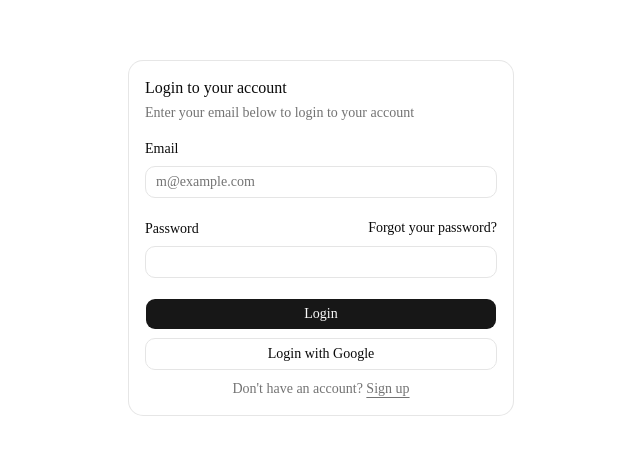
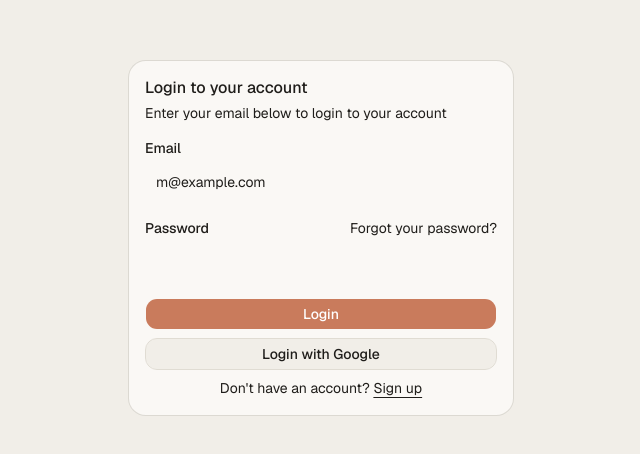
Before and after one commit to lukemaidev/hack24-frontend, a Next.js app: page /login in a window 1280 px wide. Shown: the part 162-616 px from the top of the page, without its empty margins (319-959 px from the left). Built offline with nearby package versions, Linux system fonts and the light colour scheme.

Commit message:
Adding style

```diff
--- a/app/globals.css
+++ b/app/globals.css
@@ -49,82 +49,105 @@
 }
 
 :root {
-  --background: oklch(1 0 0);
-  --foreground: oklch(0.145 0 0);
-  --card: oklch(1 0 0);
-  --card-foreground: oklch(0.145 0 0);
-  --popover: oklch(1 0 0);
-  --popover-foreground: oklch(0.145 0 0);
-  --primary: oklch(0.205 0 0);
-  --primary-foreground: oklch(0.985 0 0);
-  --secondary: oklch(0.97 0 0);
-  --secondary-foreground: oklch(0.205 0 0);
-  --muted: oklch(0.97 0 0);
-  --muted-foreground: oklch(0.556 0 0);
-  --accent: oklch(0.97 0 0);
-  --accent-foreground: oklch(0.205 0 0);
-  --destructive: oklch(0.577 0.245 27.325);
-  --border: oklch(0.922 0 0);
-  --input: oklch(0.922 0 0);
-  --ring: oklch(0.708 0 0);
-  --chart-1: oklch(0.87 0 0);
-  --chart-2: oklch(0.556 0 0);
-  --chart-3: oklch(0.439 0 0);
-  --chart-4: oklch(0.371 0 0);
-  --chart-5: oklch(0.269 0 0);
-  --radius: 0.625rem;
-  --sidebar: oklch(0.985 0 0);
-  --sidebar-foreground: oklch(0.145 0 0);
-  --sidebar-primary: oklch(0.205 0 0);
-  --sidebar-primary-foreground: oklch(0.985 0 0);
-  --sidebar-accent: oklch(0.97 0 0);
-  --sidebar-accent-foreground: oklch(0.205 0 0);
-  --sidebar-border: oklch(0.922 0 0);
-  --sidebar-ring: oklch(0.708 0 0);
+  --font-sans: var(--font-geist-sans), "Plus Jakarta Sans", Inter, sans-serif;
+  --font-serif: "Lora", Georgia, serif;
+  --font-mono: var(--font-geist-mono), "JetBrains Mono", monospace;
+
+  --background: #F1EEE8;
+  --foreground: #1F1D1A;
+  --card: #FAF8F5;
+  --card-foreground: #1F1D1A;
+  --popover: #FAF8F5;
+  --popover-foreground: #1F1D1A;
+  --primary: #C97B5C;
+  --primary-foreground: #FFFFFF;
+  --secondary: #7A8B6F;
+  --secondary-foreground: #FFFFFF;
+  --muted: #6B6760;
+  --muted-foreground: #1F1D1A;
+  --accent: #C97B5C;
+  --accent-foreground: #FFFFFF;
+  --destructive: #B33B2A;
+  --border: #E0DCD3;
+  --input: #FAF8F5;
+  --ring: #7A8B6F;
+  --chart-1: #C97B5C;
+  --chart-2: #7A8B6F;
+  --chart-3: #3D4A5C;
+  --chart-4: #E8E4DC;
+  --chart-5: #F1EEE8;
+  --radius: 0.75rem;
+  --sidebar: #FAF8F5;
+  --sidebar-foreground: #1F1D1A;
+  --sidebar-primary: #7A8B6F;
+  --sidebar-primary-foreground: #FFFFFF;
+  --sidebar-accent: #C97B5C;
+  --sidebar-accent-foreground: #FFFFFF;
+  --sidebar-border: #E0DCD3;
+  --sidebar-ring: #7A8B6F;
 }
 
 .dark {
-  --background: oklch(0.145 0 0);
-  --foreground: oklch(0.985 0 0);
-  --card: oklch(0.205 0 0);
-  --card-foreground: oklch(0.985 0 0);
-  --popover: oklch(0.205 0 0);
-  --popover-foreground: oklch(0.985 0 0);
-  --primary: oklch(0.922 0 0);
-  --primary-foreground: oklch(0.205 0 0);
-  --secondary: oklch(0.269 0 0);
-  --secondary-foreground: oklch(0.985 0 0);
-  --muted: oklch(0.269 0 0);
-  --muted-foreground: oklch(0.708 0 0);
-  --accent: oklch(0.269 0 0);
-  --accent-foreground: oklch(0.985 0 0);
-  --destructive: oklch(0.704 0.191 22.216);
-  --border: oklch(1 0 0 / 10%);
-  --input: oklch(1 0 0 / 15%);
-  --ring: oklch(0.556 0 0);
-  --chart-1: oklch(0.87 0 0);
-  --chart-2: oklch(0.556 0 0);
-  --chart-3: oklch(0.439 0 0);
-  --chart-4: oklch(0.371 0 0);
-  --chart-5: oklch(0.269 0 0);
-  --sidebar: oklch(0.205 0 0);
-  --sidebar-foreground: oklch(0.985 0 0);
-  --sidebar-primary: oklch(0.488 0.243 264.376);
-  --sidebar-primary-foreground: oklch(0.985 0 0);
-  --sidebar-accent: oklch(0.269 0 0);
-  --sidebar-accent-foreground: oklch(0.985 0 0);
-  --sidebar-border: oklch(1 0 0 / 10%);
-  --sidebar-ring: oklch(0.556 0 0);
+  --background: #131211;
+  --foreground: #F4F2F0;
+  --card: #1C1B1A;
+  --card-foreground: #F4F2F0;
+  --popover: #1C1B1A;
+  --popover-foreground: #F4F2F0;
+  --primary: #C97B5C;
+  --primary-foreground: #FFFFFF;
+  --secondary: #7A8B6F;
+  --secondary-foreground: #FFFFFF;
+  --muted: #A6A29C;
+  --muted-foreground: #F4F2F0;
+  --accent: #C97B5C;
+  --accent-foreground: #FFFFFF;
+  --destructive: #B33B2A;
+  --border: #3A3734;
+  --input: #262423;
+  --ring: #7A8B6F;
+  --chart-1: #C97B5C;
+  --chart-2: #7A8B6F;
+  --chart-3: #A6A29C;
+  --chart-4: #302E2D;
+  --chart-5: #1C1B1A;
+  --sidebar: #1C1B1A;
+  --sidebar-foreground: #F4F2F0;
+  --sidebar-primary: #7A8B6F;
+  --sidebar-primary-foreground: #FFFFFF;
+  --sidebar-accent: #C97B5C;
+  --sidebar-accent-foreground: #FFFFFF;
+  --sidebar-border: #3A3734;
+  --sidebar-ring: #7A8B6F;
 }
 
 @layer base {
   * {
     @apply border-border outline-ring/50;
   }
-  body {
-    @apply bg-background text-foreground;
-  }
+
   html {
     @apply font-sans;
   }
+
+  body {
+    @apply bg-background text-foreground;
+    font-family: var(--font-sans);
+  }
+
+  .font-serif {
+    font-family: var(--font-serif);
+  }
+
+  .bg-card {
+    background-color: var(--card);
+  }
+
+  .text-muted {
+    color: var(--muted);
+  }
+
+  .border-card {
+    border-color: var(--border);
+  }
 }
--- a/app/layout.tsx
+++ b/app/layout.tsx
@@ -1,5 +1,6 @@
 import type { Metadata } from "next";
 import { Geist, Geist_Mono } from "next/font/google";
+import { TooltipProvider } from "@/components/ui/tooltip";
 import "./globals.css";
 
 const geistSans = Geist({
@@ -27,7 +28,9 @@ export default function RootLayout({
       lang="en"
       className={`${geistSans.variable} ${geistMono.variable} h-full antialiased`}
     >
-      <body className="min-h-full flex flex-col">{children}</body>
+      <body className="min-h-full flex flex-col">
+        <TooltipProvider>{children}</TooltipProvider>
+      </body>
     </html>
   );
 }
--- a/app/page.tsx
+++ b/app/page.tsx
@@ -1,64 +1,45 @@
-import Image from "next/image";
-
 export default function Home() {
   return (
-    <div className="flex flex-col flex-1 items-center justify-center bg-zinc-50 font-sans dark:bg-black">
-      <main className="flex flex-1 w-full max-w-3xl flex-col items-center justify-between py-32 px-16 bg-white dark:bg-black sm:items-start">
-        <Image
-          className="dark:invert"
-          src="/next.svg"
-          alt="Next.js logo"
-          width={100}
-          height={20}
-          priority
-        />
-        <div className="flex flex-col items-center gap-6 text-center sm:items-start sm:text-left">
-          <h1 className="max-w-xs text-3xl font-semibold leading-10 tracking-tight text-black dark:text-zinc-50">
-            To get started, edit the page.tsx file.
-          </h1>
-          <p className="max-w-md text-lg leading-8 text-zinc-600 dark:text-zinc-400">
-            Looking for a starting point or more instructions? Head over to{" "}
-            <a
-              href="https://vercel.com/templates?framework=next.js&utm_source=create-next-app&utm_medium=appdir-template-tw&utm_campaign=create-next-app"
-              className="font-medium text-zinc-950 dark:text-zinc-50"
-            >
-              Templates
-            </a>{" "}
-            or the{" "}
-            <a
-              href="https://nextjs.org/learn?utm_source=create-next-app&utm_medium=appdir-template-tw&utm_campaign=create-next-app"
-              className="font-medium text-zinc-950 dark:text-zinc-50"
-            >
-              Learning
-            </a>{" "}
-            center.
-          </p>
-        </div>
-        <div className="flex flex-col gap-4 text-base font-medium sm:flex-row">
-          <a
-            className="flex h-12 w-full items-center justify-center gap-2 rounded-full bg-foreground px-5 text-background transition-colors hover:bg-[#383838] dark:hover:bg-[#ccc] md:w-[158px]"
-            href="https://vercel.com/new?utm_source=create-next-app&utm_medium=appdir-template-tw&utm_campaign=create-next-app"
-            target="_blank"
-            rel="noopener noreferrer"
-          >
-            <Image
-              className="dark:invert"
-              src="/vercel.svg"
-              alt="Vercel logomark"
-              width={16}
-              height={16}
-            />
-            Deploy Now
-          </a>
-          <a
-            className="flex h-12 w-full items-center justify-center rounded-full border border-solid border-black/[.08] px-5 transition-colors hover:border-transparent hover:bg-black/[.04] dark:border-white/[.145] dark:hover:bg-[#1a1a1a] md:w-[158px]"
-            href="https://nextjs.org/docs?utm_source=create-next-app&utm_medium=appdir-template-tw&utm_campaign=create-next-app"
-            target="_blank"
-            rel="noopener noreferrer"
-          >
-            Documentation
-          </a>
-        </div>
+    <div className="min-h-screen bg-background text-foreground font-sans">
+      <main className="mx-auto flex min-h-screen max-w-5xl flex-col gap-10 px-6 py-10">
+        <section className="rounded-[32px] border border-border bg-card p-8 shadow-[0_30px_90px_-40px_rgba(31,29,26,0.16)]">
+          <div className="flex flex-col gap-6">
+            <div className="inline-flex items-center gap-3 rounded-full border border-border bg-background px-4 py-2 text-sm font-medium text-muted">
+              <span className="h-2.5 w-2.5 rounded-full bg-accent"></span>
+              Algorithm Health — mobile-first feed design system
+            </div>
+
+            <div className="space-y-4">
+              <p className="text-sm uppercase tracking-[0.3em] text-muted">Design system applied</p>
+              <h1 className="max-w-2xl text-4xl font-semibold leading-tight text-foreground font-serif">
+                A calmer way to use your phone, built with the wiremock theme.
+              </h1>
+              <p className="max-w-2xl text-base leading-7 text-muted">
+                The app now uses the wiremock palette, rounded cards, and mobile-focused brand tokens across the global theme.
+              </p>
+            </div>
+
+            <div className="grid gap-4 sm:grid-cols-2">
+              <div className="rounded-3xl border border-card bg-background p-6">
+                <p className="text-sm uppercase tracking-[0.3em] text-muted">Theme</p>
+                <h2 className="mt-3 text-2xl font-semibold font-serif text-foreground">Warm cream palette</h2>
+              </div>
+              <div className="rounded-3xl border border-card bg-background p-6">
+                <p className="text-sm uppercase tracking-[0.3em] text-muted">Typography</p>
+                <h2 className="mt-3 text-2xl font-semibold font-serif text-foreground">Sans + serif pairing</h2>
+              </div>
+            </div>
+
+            <div className="flex flex-col gap-4 sm:flex-row">
+              <button className="rounded-full bg-accent px-6 py-3 text-sm font-semibold text-accent-foreground transition hover:bg-[#b16549]">
+                Get started
+              </button>
+              <button className="rounded-full border border-border bg-background px-6 py-3 text-sm font-semibold text-foreground transition hover:bg-slate-100">
+                Explore the design system
+              </button>
+            </div>
+          </div>
+        </section>
       </main>
     </div>
   );
```
Also changed, not shown: 1 other file (tests, documents, lock files or other folders).
